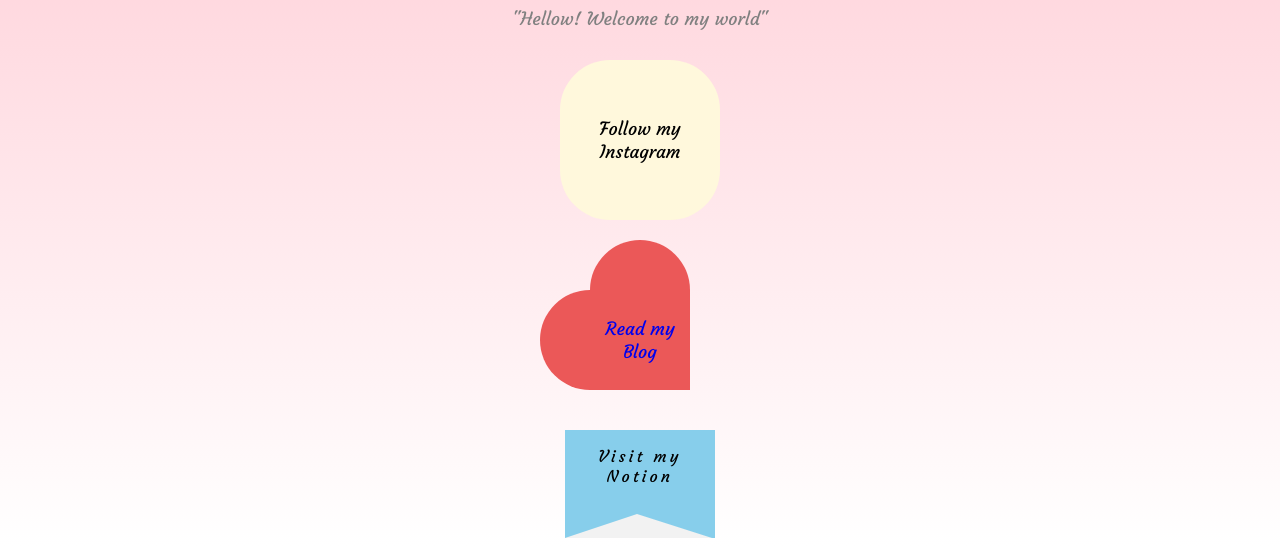
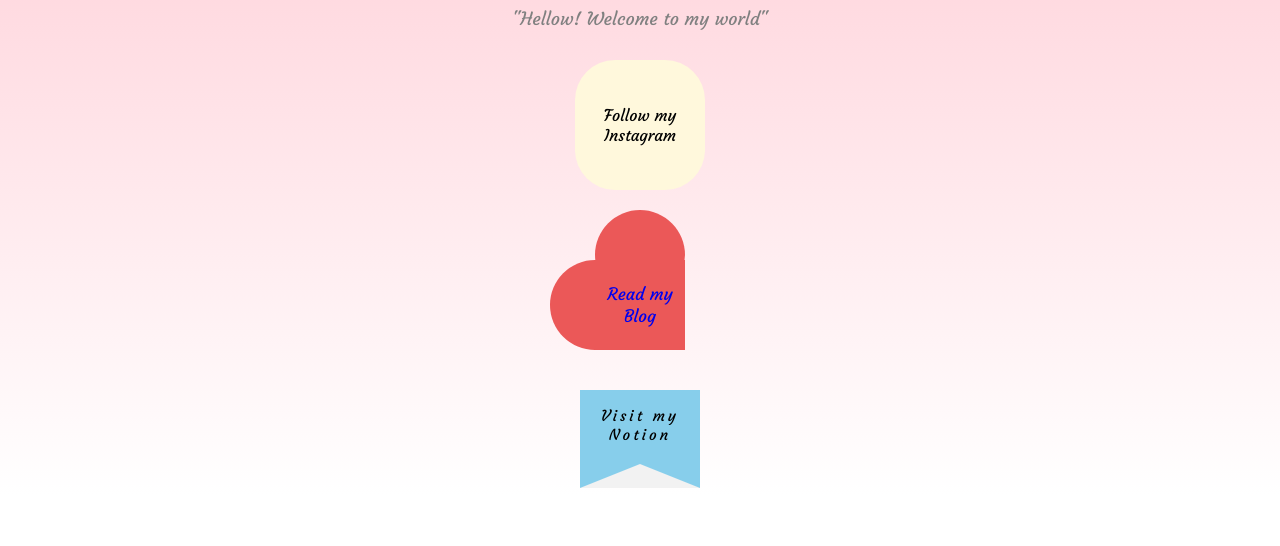
Before and after one commit to rkdms0706/mypage, a plain HTML site: page index.html in a window 1280 px wide. Shown: the part 357-903 px from the top of the page. After the commit the page ends 853 px from the top, so only its background shows below. Drawn offline with Linux system fonts and the light colour scheme.

Commit message:
Update index.html

```diff
--- a/index.html
+++ b/index.html
@@ -56,18 +56,18 @@
             align-items: center;
         }
         .wrap> a:hover {
-            background-color: #f2f2f2;
+            background: li;
         }
 
 
         .insta{
-            width:160px;
-            height: 160px;
+            width:130px;
+            height: 130px;
 
             background-color: cornsilk;
-            border-radius: 50px;
+            border-radius: 40px;
             z-index:auto;
-            font-size: 18px;
+            font-size: 16px;
             text-align: center;
 
             display: flex;
@@ -86,8 +86,8 @@
 
         a.blog {
            position:relative;
-           width: 100px;
-           height: 100px;
+           width: 90px;
+           height: 90px;
            margin-bottom: 40px;
            background-color: rgb(235, 88, 88);
 
@@ -97,7 +97,7 @@
             flex-direction: column;
             justify-content: center;
             align-items: center;
-            font-size: 18px;
+            font-size: 17px;
             text-align: center;
 
 
@@ -110,8 +110,8 @@
             content: "";
             z-index: -2;
 
-            width: 100px;
-            height: 100px;
+            width: 90px;
+            height: 90px;
             position: absolute;
             border-radius: 50%;
             background: rgb(235, 88, 88);
@@ -138,14 +138,14 @@
 
 
        .notion {
-           width: 150px;
-           height: 92px;
+           width: 120px;
+           height: 82px;
            box-sizing: content-box;
            padding-top: 16px;
            position: relative;
            background-color: skyblue;
            color: black;
-           font-size: 16px;
+           font-size: 15px;
            letter-spacing: 0.2em;
            text-align: center;
 
@@ -160,8 +160,8 @@
            width: 0;
            height: 0;
            border-bottom: 24px solid #f2f2f2;
-           border-left: 72px solid transparent;
-           border-right: 75px solid transparent;
+           border-left: 60px solid transparent;
+           border-right: 60px solid transparent;
        }
 
 
```
